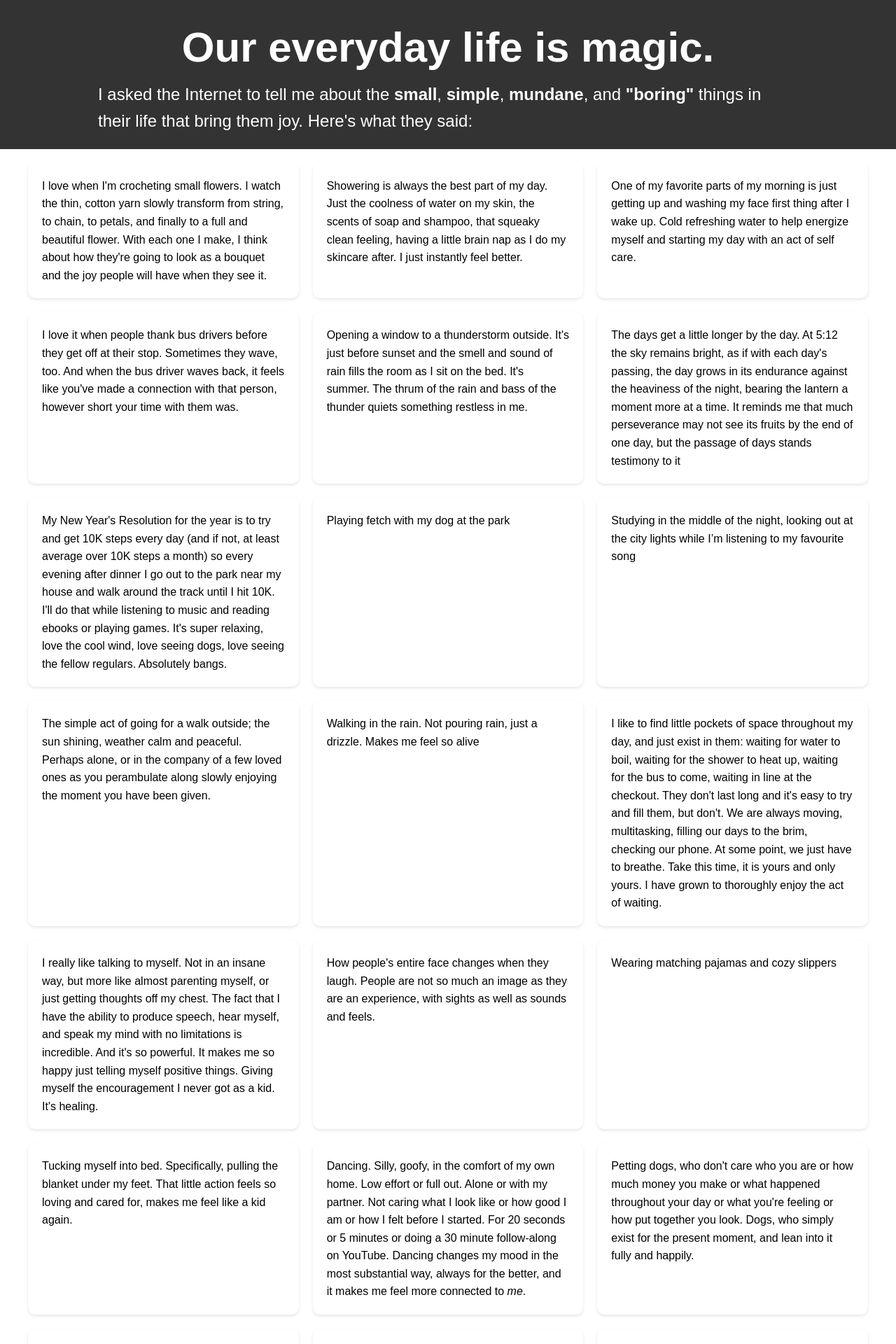
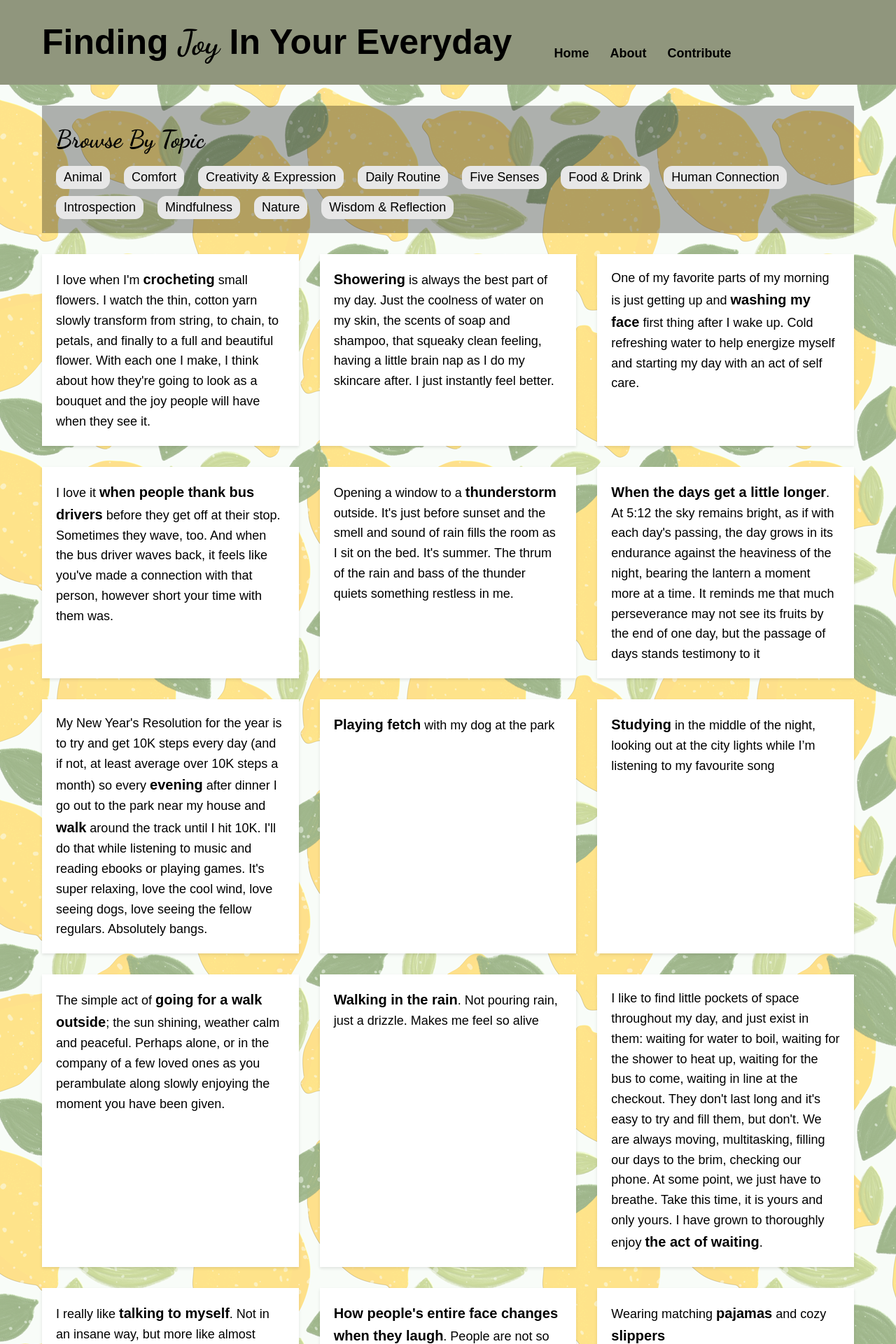
Before and after one commit to ariceeee/finding-joy, a PHP site: page / in a window 1280 px wide. Shown: the top 1920 px of the page at 70% size. Run offline with PHP 8.4, Linux system fonts and the light colour scheme.

Commit message:
Make styling more visually appealing and add frontend filter panel component

```diff
--- a/index.php
+++ b/index.php
@@ -10,11 +10,76 @@
 
     <body>
         <header>
-            <h1>Our everyday life is magic.</h1>
-            <p id="descr">I asked the Internet to tell me about the <span class="em">small</span>, <span class="em">simple</span>, <span class="em">mundane</span>, and <span class="em">"boring"</span> things in their life that bring them joy. Here's what they said:</p>
-        </header>
+                <nav>
+                    <div id="logo">
+                        <h1>Finding <span id = "cursive">Joy</span> In Your Everyday</h1>
+                    </div>
 
+                    <div class="nav-item">
+                        <a href="index.php">Home</a>
+                    </div>
+
+                    <div class="nav-item">
+                        <a href="about.html">About</a>
+                    </div>
+
+                    <div class="nav-item">
+                        <a href="https://forms.gle/MfK3JFmvvbnjdAGj6">Contribute</a>
+                    </div>
+                </nav>
+            </header>
         <main>
+
+            <section class="filter-panel">
+                <h2 id="filter-panel-title">Browse By Topic</h2>
+
+                <div class = "filters">
+                    <button class = "filter">
+                        Animal
+                    </button>
+
+                    <button class = "filter">
+                        Comfort
+                    </button>
+
+                    <button class = "filter">
+                        Creativity & Expression
+                    </button>
+
+                    <button class = "filter">
+                        Daily Routine
+                    </button>
+
+                    <button class = "filter">
+                        Five Senses
+                    </button>
+
+                    <button class = "filter">
+                        Food & Drink
+                    </button>
+
+                    <button class = "filter">
+                        Human Connection
+                    </button>
+
+                    <button class = "filter">
+                        Introspection
+                    </button>
+
+                    <button class = "filter">
+                        Mindfulness
+                    </button>
+
+                    <button class = "filter">
+                        Nature
+                    </button>
+
+                    <button class = "filter">
+                        Wisdom & Reflection
+                    </button>
+                </div>
+            </section>
+
             <section class="gallery">
                 <?php generateTiles(); ?>
             </section>
--- a/styles/main.css
+++ b/styles/main.css
@@ -1,9 +1,4 @@
-/* Base styles */
-:root {
-    --transition: all 300ms ease-in-out;
-    --dark-color: #332e29;
-    --light-color: #fff;
-}
+@import url('https://fonts.googleapis.com/css2?family=Dancing+Script:wght@400..700&display=swap');
 
 * {
     box-sizing: border-box;
@@ -18,43 +13,100 @@ html {
 }
 
 body {
-    font-size: 1.6rem;
-    font-family: 'Poppins', sans-serif;
+    font-size: 1.8rem;
+    font-family: 'Raleway', sans-serif;
     line-height: 1.6;
+    background-image: url("../lemon.png");
+    background-repeat: repeat;
 }
 
-header {
-    background-color: #333;
-    color: #fff;
-    text-align: center;
-    padding: 20px;
+main {
+    margin: 0px auto;
+    padding-left: 60px;
+    padding-right: 60px;
+    padding-bottom: 30px;
+}
+
+nav {
+    display: flex;
+    align-items: flex-end;
+    column-gap: 30px;
+    padding-left: 60px;
+    padding-top: 30px;
+    padding-bottom: 30px;
+    background-color: #90967d;
+}
+
+a {
+    color: black;
+    text-decoration: none;
+    font-weight: 600;
+}
+
+a:hover {
+    font-size: 2rem;
+    color: #ffde71;
+    font-weight: bold;
+}
+
+#logo {
+    line-height: 6rem;
+    padding-right: 30px;
+}
+
+#cursive {
+    font-family: 'Dancing Script', cursive;
+}
+
+#emphasis {
+    font-weight: 600;
+    font-size: 2rem;
 }
 
 h1 {
-    font-size: 6rem;
-}
-
-#descr {
-    text-align: left;
-    margin-left: auto;
-    margin-right: auto;
-    width: 1000px;
-    font-size: 1.5em;
-}
-
-main {
-    max-width: 1200px;
-    margin: 20px auto;
+    font-size: 5rem;
 }
 
 .em {
     font-weight: bold;
 }
 
+.filter-panel {
+    margin-top: 30px;
+    padding: 20px;
+    background-color: rgba(0, 0, 0, 0.3);
+}
+
+#filter-panel-title {
+    font-family: 'Dancing Script', cursive;
+    font-size: 3.5rem;
+    font-weight: 700;
+}
+
+button {
+    width: fit-content;
+    border: 1px solid #e7e7e7;
+    background-color: #e7e7e7;
+    border-radius: 12px;
+    padding: 5px 10px;
+    text-align: left;
+    outline: none;
+    font-size: 1.8rem;
+    font-family: 'Raleway', sans-serif;
+}
+
+.filters {
+    display: flex;
+    flex-wrap: wrap;
+    gap: 10px 20px;
+    padding-top: 10px;
+}
+
 .gallery {
     display: flex;
     flex-wrap: wrap;
-    gap: 20px;
+    gap: 30px;
+    padding-top: 30px;
 }
 
 .tile {
@@ -62,5 +114,4 @@ main {
     background-color: #fff;
     box-shadow: 0 2px 4px rgba(0, 0, 0, 0.1);
     padding: 20px;
-    border-radius: 10px;
 }
```
Also changed, not shown: categories.txt (added, +11 -0 lines), responses.json (+60 -60 lines), lemon.png (added), watermelon.jpg (added).
